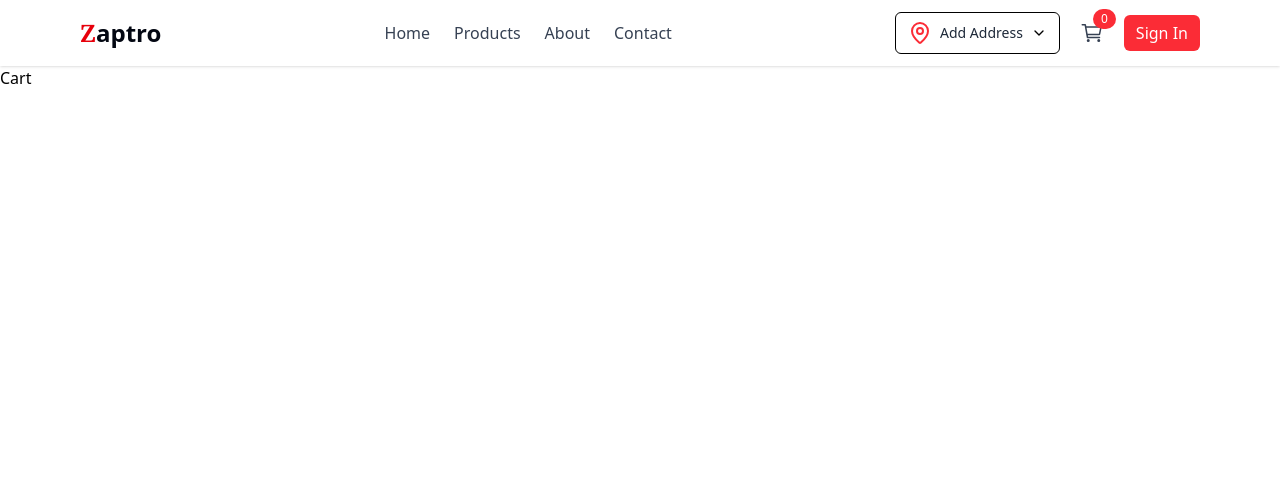
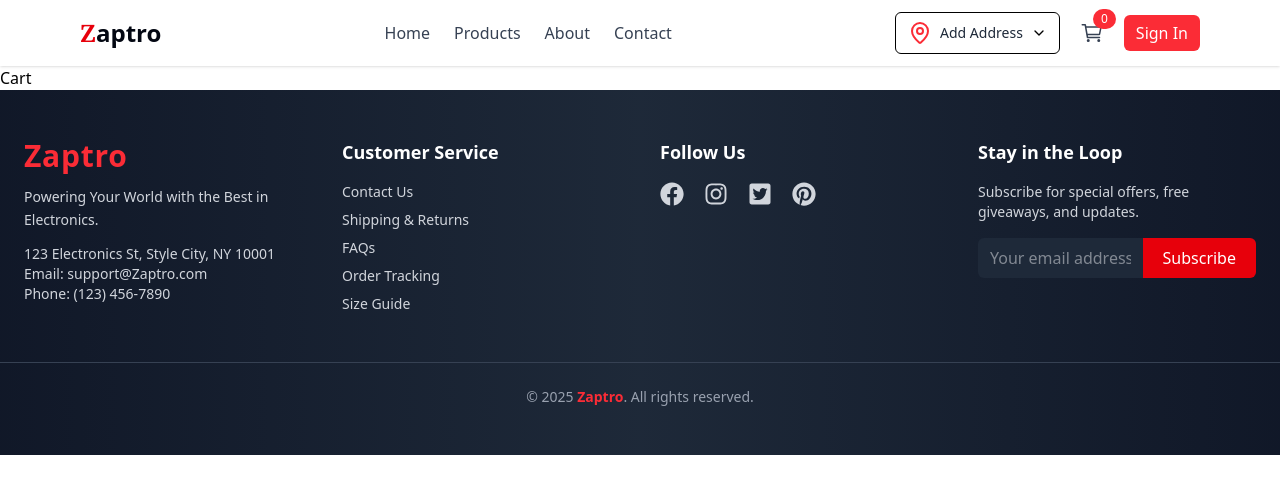
Before and after one commit to Ghanashyam2003/E-Commerce, a React (Vite) app: page /cart in a window 1280 px wide. Shown: the top 494 px of the page. Built offline with nearby package versions, Linux system fonts and the light colour scheme; no server answers.

Commit message:
Compelte the footer section

```diff
--- a/src/App.jsx
+++ b/src/App.jsx
@@ -8,7 +8,7 @@ import About from "./pages/About";
 import Contact from "./pages/Contact";
 import Cart from "./pages/Cart";
 import Navbar from "./components/Navbar";
-
+import Footer from "./components/Footer";
 
 const App = () => {
   const [location, setLocation] = useState(null);
@@ -49,7 +49,12 @@ const App = () => {
 
   return (
     <BrowserRouter>
-      <Navbar location={location} getLocation={getLocation} openDropdown={openDropdown} setOpenDropdown={setOpenDropdown}/>
+      <Navbar
+        location={location}
+        getLocation={getLocation}
+        openDropdown={openDropdown}
+        setOpenDropdown={setOpenDropdown}
+      />
       <Routes>
         <Route path="/" element={<Home />} />
         <Route path="/products" element={<Products />} />
@@ -57,6 +62,7 @@ const App = () => {
         <Route path="/contact" element={<Contact />} />
         <Route path="/cart" element={<Cart />} />
       </Routes>
+      <Footer />
     </BrowserRouter>
   );
 };
--- /dev/null
+++ b/src/components/Footer.jsx
@@ -0,0 +1,125 @@
+import React from "react";
+import { Link } from "react-router-dom";
+import {
+  FaFacebook,
+  FaInstagram,
+  FaPinterest,
+  FaTwitterSquare,
+} from "react-icons/fa";
+
+const Footer = () => {
+  return (
+    <footer className="bg-gradient-to-r from-gray-900 via-gray-800 to-gray-900 text-gray-300 py-12">
+      <div className="max-w-7xl mx-auto px-6 grid grid-cols-1 md:grid-cols-4 gap-10">
+        {/* Logo + Info */}
+        <div>
+          <Link to="/">
+            <h1 className="text-red-500 text-3xl font-bold tracking-wide">
+              Zaptro
+            </h1>
+          </Link>
+          <p className="mt-3 text-sm leading-relaxed">
+            Powering Your World with the Best in Electronics.
+          </p>
+          <p className="mt-3 text-sm">123 Electronics St, Style City, NY 10001</p>
+          <p className="text-sm">Email: support@Zaptro.com</p>
+          <p className="text-sm">Phone: (123) 456-7890</p>
+        </div>
+
+        {/* Customer Service */}
+        <div>
+          <h3 className="text-lg font-semibold text-white mb-4">
+            Customer Service
+          </h3>
+          <ul className="space-y-2 text-sm">
+            <li>
+              <Link
+                to="/contact"
+                className="hover:text-red-500 transition duration-300"
+              >
+                Contact Us
+              </Link>
+            </li>
+            <li>
+              <Link
+                to="/shipping"
+                className="hover:text-red-500 transition duration-300"
+              >
+                Shipping & Returns
+              </Link>
+            </li>
+            <li>
+              <Link
+                to="/faqs"
+                className="hover:text-red-500 transition duration-300"
+              >
+                FAQs
+              </Link>
+            </li>
+            <li>
+              <Link
+                to="/tracking"
+                className="hover:text-red-500 transition duration-300"
+              >
+                Order Tracking
+              </Link>
+            </li>
+            <li>
+              <Link
+                to="/size-guide"
+                className="hover:text-red-500 transition duration-300"
+              >
+                Size Guide
+              </Link>
+            </li>
+          </ul>
+        </div>
+
+        {/* Social Media */}
+        <div>
+          <h3 className="text-lg font-semibold text-white mb-4">Follow Us</h3>
+          <div className="flex space-x-5 text-2xl">
+            <FaFacebook className="hover:text-blue-500 cursor-pointer transition duration-300" />
+            <FaInstagram className="hover:text-pink-500 cursor-pointer transition duration-300" />
+            <FaTwitterSquare className="hover:text-sky-400 cursor-pointer transition duration-300" />
+            <FaPinterest className="hover:text-red-600 cursor-pointer transition duration-300" />
+          </div>
+        </div>
+
+        {/* Newsletter */}
+        <div>
+          <h3 className="text-lg font-semibold text-white mb-4">
+            Stay in the Loop
+          </h3>
+          <p className="text-sm mb-4">
+            Subscribe for special offers, free giveaways, and updates.
+          </p>
+          <form className="flex">
+            <input
+              type="email"
+              placeholder="Your email address"
+              className="w-full px-3 py-2 rounded-l-md bg-gray-800 text-gray-200 focus:outline-none focus:ring-2 focus:ring-red-500"
+            />
+            <button
+              type="submit"
+              className="bg-red-600 hover:bg-red-700 text-white px-5 rounded-r-md transition duration-300"
+            >
+              Subscribe
+            </button>
+          </form>
+        </div>
+      </div>
+
+      {/* Bottom Bar */}
+      <div className="mt-12 border-t border-gray-700 pt-6 text-center text-sm text-gray-400">
+        <p>
+          &copy; {new Date().getFullYear()}{" "}
+          <span className="text-red-500 font-semibold">Zaptro</span>. All rights
+          reserved.
+        </p>
+      </div>
+    </footer>
+  );
+};
+
+export default Footer;
```
